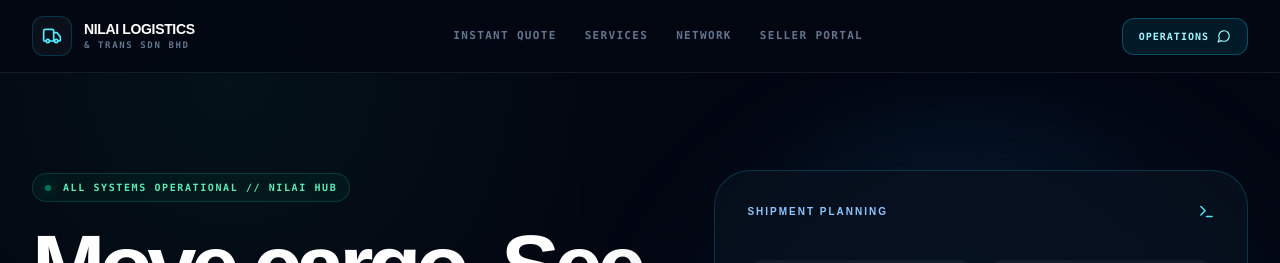
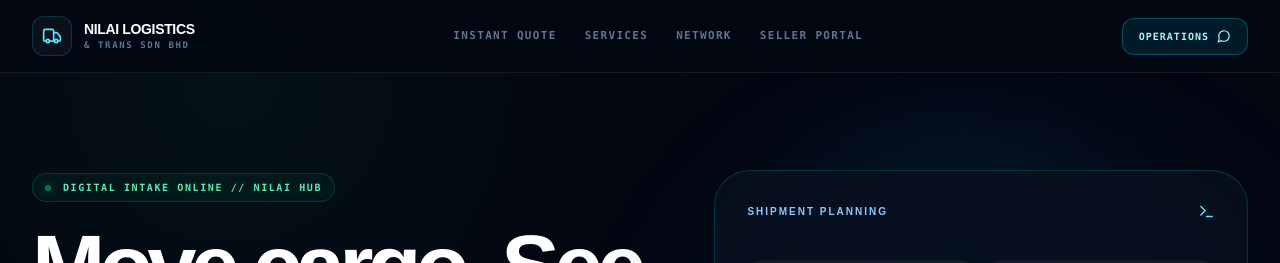
Before and after one commit to kogleshofficial-hub/nilai-logistics, a Next.js app: page / in a window 1280 px wide. Shown: the top 263 px of the page. Built offline with nearby package versions, Linux system fonts and the light colour scheme; no server answers.

Commit message:
Refine system status and build footer

```diff
--- a/app/page.tsx
+++ b/app/page.tsx
@@ -91,7 +91,7 @@ export default function Home() {
           <div>
             <div className="mb-6 inline-flex items-center gap-3 rounded-full border border-emerald-400/20 bg-emerald-400/[.05] px-3 py-1.5 font-mono text-[10px] font-bold uppercase tracking-[.16em] text-emerald-300">
               <span className="h-1.5 w-1.5 animate-pulse rounded-full bg-emerald-400 shadow-[0_0_12px_#10b981]" />
-              ALL SYSTEMS OPERATIONAL // NILAI HUB
+              DIGITAL INTAKE ONLINE // NILAI HUB
             </div>
 
             <h1 className="max-w-4xl text-5xl font-black leading-[.9] tracking-[-.065em] text-white sm:text-7xl lg:text-[88px]">
@@ -355,6 +355,7 @@ export default function Home() {
         <div className="mx-auto flex max-w-7xl flex-col gap-4 border-t border-white/[.07] pt-7 font-mono text-[9px] uppercase tracking-[.14em] sm:flex-row sm:justify-between">
           <span>© {new Date().getFullYear()} Nilai Logistics &amp; Trans Sdn Bhd</span>
           <span>Peninsular Malaysia · Sabah · Sarawak · Labuan</span>
+          <span>BUILD_REVISION: d21548c // CORRIDOR_ROUTING: ACTIVE</span>
         </div>
       </footer>
     </main>
```
